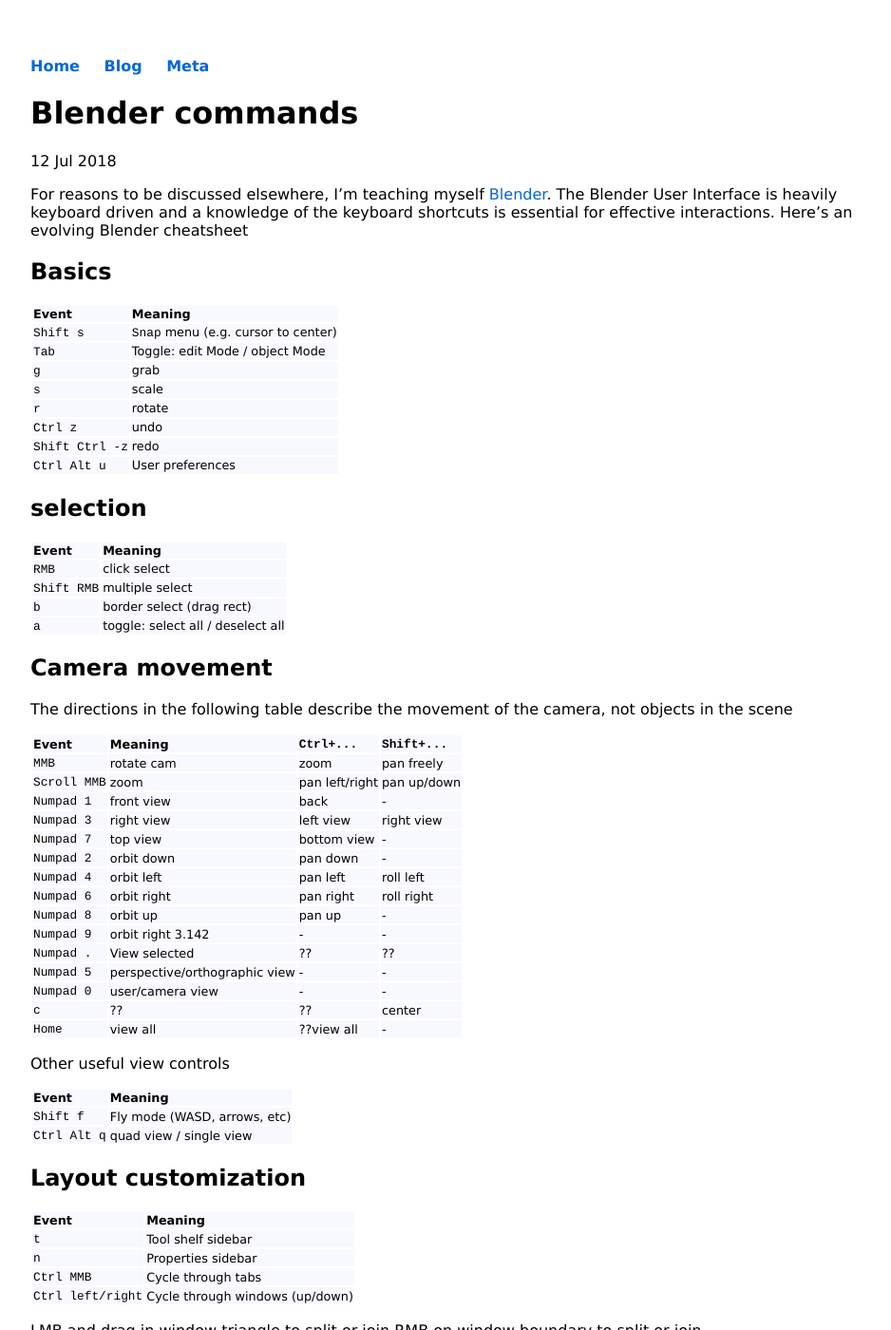
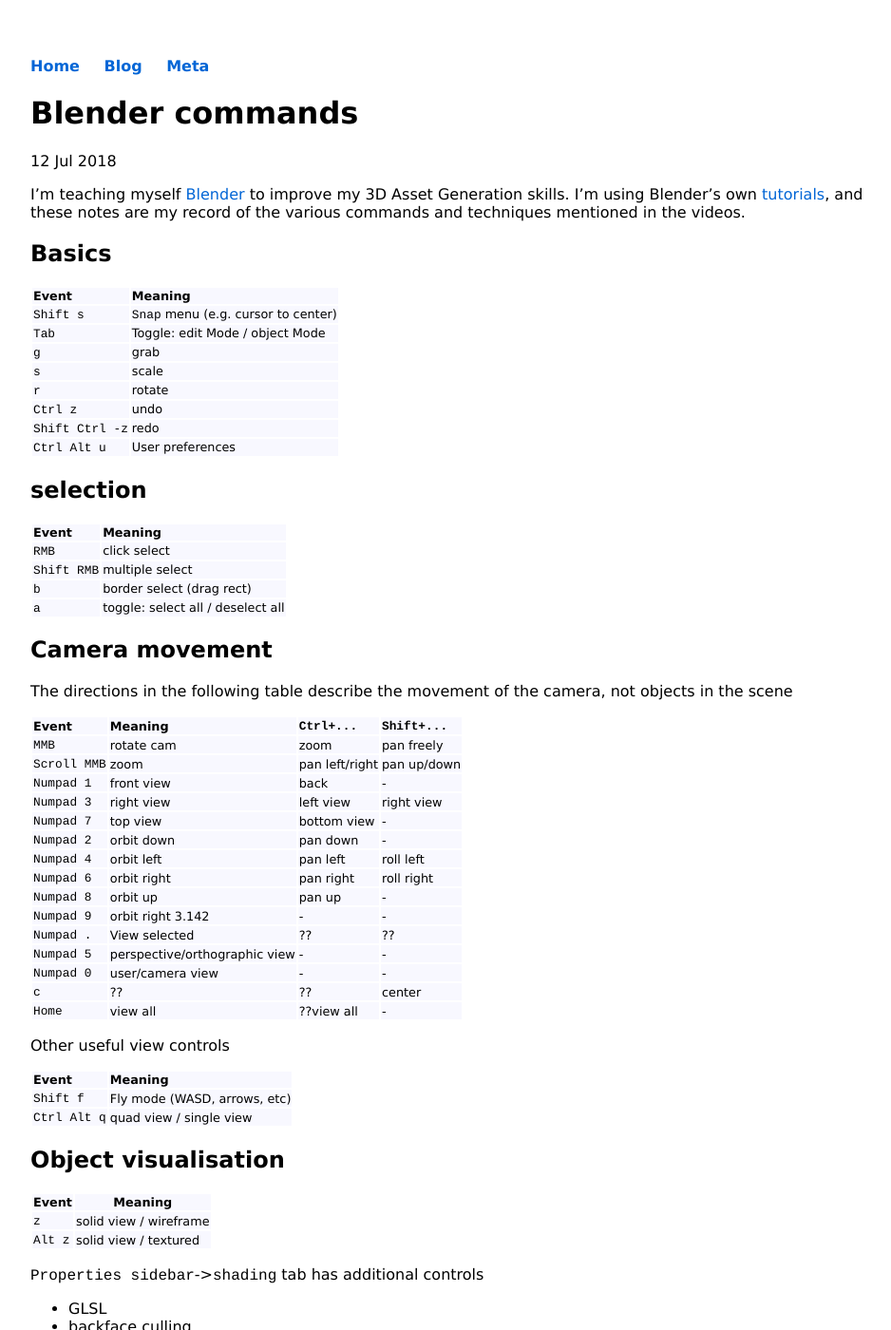
Before and after one commit to KineticLensman/KineticLensman.github.io, a Jekyll site: the page built from _posts/2018-07-12-blender-commands.md, in a window 1280 px wide and 1400 px high. Shown: the whole window at 95% size, without its empty margins (160-1098 px from the left). Built offline with Jekyll 4.4.1, drawn with Linux system fonts in a browser that asks for light colours; some of the changed text lies outside the part shown.

Commit message:
More content

```diff
--- a/_posts/2018-07-12-blender-commands.md
+++ b/_posts/2018-07-12-blender-commands.md
@@ -4,7 +4,8 @@
 date: 2018-07-12
 ---
 
-For reasons to be discussed elsewhere, I'm teaching myself [Blender](https://www.blender.org/). The Blender User Interface is heavily keyboard driven and a knowledge of the keyboard shortcuts is essential for effective interactions. Here's an evolving Blender cheatsheet
+I'm teaching myself [Blender](https://www.blender.org/) to improve my 3D Asset Generation skills. I'm using Blender's own [tutorials](https://cloud.blender.org/p/game-asset-creation/56041550044a2a00d0d7e069), and these notes are my record of the various commands and techniques mentioned in the videos.
+
 ## Basics
 
 Event |Meaning
@@ -55,6 +56,28 @@
 `Shift f`|Fly mode (WASD, arrows, etc)
 `Ctrl Alt q`| quad view / single view
 
+## Object visualisation
+
+Event | Meaning
+----------|----------
+`z`| solid view / wireframe
+`Alt z`| solid view / textured
+
+`Properties sidebar`->`shading` tab has additional controls
+* GLSL
+* backface culling
+* MatCap (e.g. red, mirrored, etc)
+
+
+## layers
+
+Event | Meaning
+----------|----------
+`m`|Move (selected object) to layer
+
+The object tab of the properties window has a layers control that achieves a similar effect.
+
+
 ## Layout customization
 
 Event |Meaning
```
Also changed, not shown: other parts of _posts/2018-07-12-blender-commands.md (+1 -1 lines).
